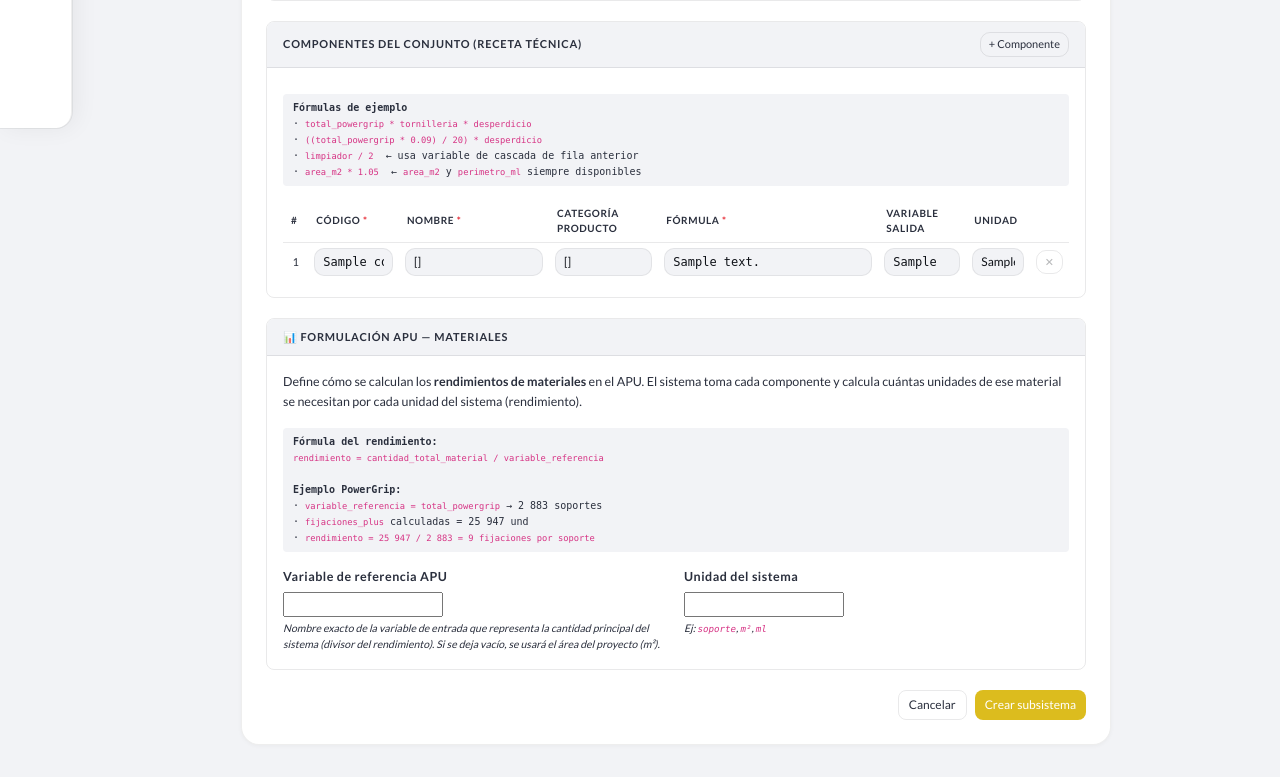
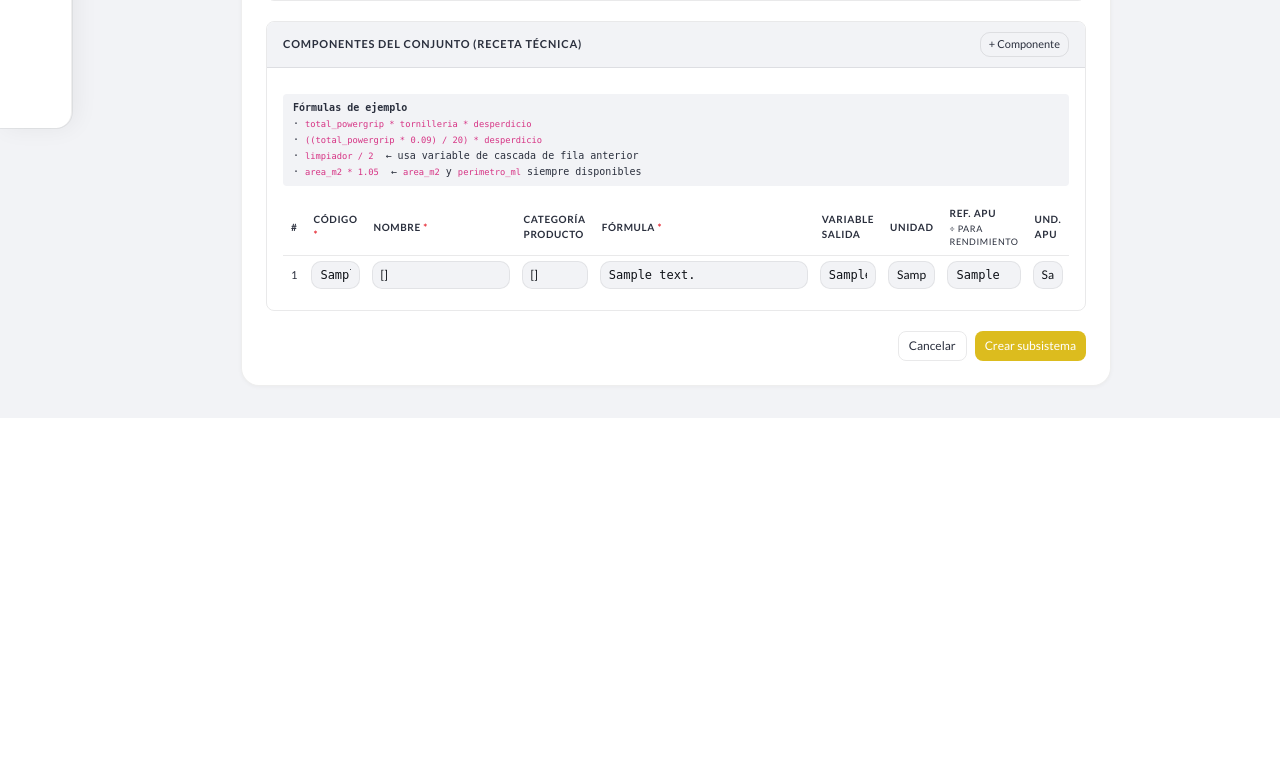
Before and after one commit to desauto-Edil/Presupuesto, a Django app: template templates/ingenieria/subsistema_form.html in a window 1280 px wide. Shown: the part 672-1449 px from the top of the page. After the commit the page ends 1090 px from the top, so only its background shows below. Run offline with Django 4.2, Linux system fonts and the light colour scheme; the template is opened without the code that fills it: most values are stand-ins (such as "Sample title", 1, 10 or a date in 2020); form fields are guessed from the names that the template uses.

Commit message:
Apu materiales OK

```diff
--- a/apps/ingenieria/views/__init__.py
+++ b/apps/ingenieria/views/__init__.py
@@ -157,6 +157,8 @@ def _guardar_componentes_variables(subsistema, post):
     comp_formulas    = post.getlist("comp_formula[]")
     comp_v_salidas   = post.getlist("comp_variable_salida[]")
     comp_unidades    = post.getlist("comp_unidad[]")
+    comp_ref_apu     = post.getlist("comp_variable_referencia_apu[]")
+    comp_unidad_apu  = post.getlist("comp_unidad_apu[]")
 
     ComponenteSubsistema.objects.filter(subsistema=subsistema).delete()
     for idx, (codigo, nombre, formula) in enumerate(zip(comp_codigos, comp_nombres, comp_formulas)):
@@ -179,6 +181,8 @@ def _guardar_componentes_variables(subsistema, post):
                 formula_texto=formula,
                 variable_salida=comp_v_salidas[idx].strip() if idx < len(comp_v_salidas) else "",
                 unidad=comp_unidades[idx].strip() if idx < len(comp_unidades) else "",
+                variable_referencia_apu=comp_ref_apu[idx].strip() if idx < len(comp_ref_apu) else "",
+                unidad_apu=comp_unidad_apu[idx].strip() if idx < len(comp_unidad_apu) else "",
                 orden=idx + 1,
             )
 
@@ -219,7 +223,7 @@ class SubsistemaUpdateView(UpdateView):
             .select_related("categoria")
             .order_by("orden")
             .values("id", "codigo", "nombre", "categoria_id", "formula_texto",
-                    "variable_salida", "unidad", "orden")
+                    "variable_salida", "unidad", "variable_referencia_apu", "unidad_apu", "orden")
         )
         return ctx
 
--- a/templates/ingenieria/subsistema_form.html
+++ b/templates/ingenieria/subsistema_form.html
@@ -191,6 +191,11 @@
                     <th style="min-width:220px;">Fórmula <span style="color:var(--red)">*</span></th>
                     <th style="width:120px;">Variable salida</th>
                     <th style="width:70px;">Unidad</th>
+                    <th style="width:130px;" title="Variable de entrada que divide el total del componente para calcular el rendimiento APU. Ej: total_powergrip">
+                      Ref. APU
+                      <span style="font-size:9px;font-weight:400;display:block;color:var(--ink-soft);margin-top:1px;">÷ para rendimiento</span>
+                    </th>
+                    <th style="width:70px;">Und. APU</th>
                     <th style="width:36px;"></th>
                   </tr>
                 </thead>
@@ -211,6 +216,8 @@
                     <td><input type="text" name="comp_formula[]" class="form-control form-control-sm" value="{{ c.formula_texto }}" placeholder="total * factor * desperdicio" required style="font-family:monospace;font-size:11px;"></td>
                     <td><input type="text" name="comp_variable_salida[]" class="form-control form-control-sm" value="{{ c.variable_salida }}" placeholder="limpiador" style="font-family:monospace;"></td>
                     <td><input type="text" name="comp_unidad[]" class="form-control form-control-sm" value="{{ c.unidad }}" placeholder="und"></td>
+                    <td><input type="text" name="comp_variable_referencia_apu[]" class="form-control form-control-sm" value="{{ c.variable_referencia_apu }}" placeholder="total_powergrip" style="font-family:monospace;font-size:10.5px;" title="Variable cuyo valor se usa como denominador del rendimiento APU"></td>
+                    <td><input type="text" name="comp_unidad_apu[]" class="form-control form-control-sm" value="{{ c.unidad_apu }}" placeholder="soporte"></td>
                     <td><button type="button" class="btn btn-ghost btn-xs del-row" style="color:rgba(14,17,23,0.3);">✕</button></td>
                   </tr>
                   {% endfor %}
@@ -224,69 +231,6 @@
               </p>
               {% endif %}
 
-            </div>
-          </div>
-
-          {# ── Formulación APU ── #}
-          <div class="sub-section">
-            <div class="sub-section__head">
-              <span class="sub-section__title">📊 Formulación APU — Materiales</span>
-            </div>
-            <div class="sub-section__body">
-              <p style="font-size:12.5px;color:var(--ink-soft);margin-bottom:16px;line-height:1.6;">
-                Define cómo se calculan los <strong>rendimientos de materiales</strong> en el APU.
-                El sistema toma cada componente y calcula cuántas unidades de ese material se necesitan
-                por cada unidad del sistema (rendimiento).
-              </p>
-
-              <div class="hint-code" style="margin-bottom:16px;">
-                <strong>Fórmula del rendimiento:</strong><br>
-                <code>rendimiento = cantidad_total_material / variable_referencia</code><br><br>
-                <strong>Ejemplo PowerGrip:</strong><br>
-                · <code>variable_referencia = total_powergrip</code> → 2 883 soportes<br>
-                · <code>fijaciones_plus</code> calculadas = 25 947 und<br>
-                · <code>rendimiento = 25 947 / 2 883 = 9 fijaciones por soporte</code>
-              </div>
-
-              <div class="row g-3">
-                <div class="col-md-6">
-                  <label class="form-label" style="font-size:12.5px;font-weight:600;">
-                    Variable de referencia APU
-                  </label>
-                  {{ form.variable_referencia_apu }}
-                  <div class="formula-help">
-                    Nombre exacto de la variable de entrada que representa la cantidad principal
-                    del sistema (divisor del rendimiento).
-                    Si se deja vacío, se usará el área del proyecto (m²).
-                  </div>
-                  {% if form.variable_referencia_apu.errors %}
-                  <div class="text-danger" style="font-size:11.5px;margin-top:4px;">{{ form.variable_referencia_apu.errors.0 }}</div>
-                  {% endif %}
-                </div>
-                <div class="col-md-3">
-                  <label class="form-label" style="font-size:12.5px;font-weight:600;">
-                    Unidad del sistema
-                  </label>
-                  {{ form.unidad_apu }}
-                  <div class="formula-help">Ej: <code>soporte</code>, <code>m²</code>, <code>ml</code></div>
-                  {% if form.unidad_apu.errors %}
-                  <div class="text-danger" style="font-size:11.5px;margin-top:4px;">{{ form.unidad_apu.errors.0 }}</div>
-                  {% endif %}
-                </div>
-              </div>
-
-              {% if form.instance.pk and form.instance.variable_referencia_apu %}
-              <div class="hint-code" style="margin-top:14px;background:rgba(34,197,94,0.08);border-color:rgba(34,197,94,0.25);">
-                <strong>Configuración actual:</strong><br>
-                Referencia: <code>{{ form.instance.variable_referencia_apu }}</code>
-                ({{ form.instance.unidad_apu|default:"und" }})<br>
-                Rendimiento de cada componente = <code>cantidad_componente / {{ form.instance.variable_referencia_apu }}</code>
-              </div>
-              {% elif form.instance.pk %}
-              <div class="hint-code" style="margin-top:14px;background:rgba(251,191,36,0.08);border-color:rgba(251,191,36,0.3);">
-                ⚠️ Sin variable de referencia configurada — el APU usará el <strong>área del proyecto (m²)</strong> como denominador.
-              </div>
-              {% endif %}
             </div>
           </div>
 
@@ -363,6 +307,8 @@
       <td><input type="text" name="comp_formula[]" class="form-control form-control-sm" placeholder="variable_a * variable_b" required style="font-family:monospace;font-size:11px;"></td>
       <td><input type="text" name="comp_variable_salida[]" class="form-control form-control-sm" placeholder="nombre_salida" style="font-family:monospace;"></td>
       <td><input type="text" name="comp_unidad[]" class="form-control form-control-sm" placeholder="und"></td>
+      <td><input type="text" name="comp_variable_referencia_apu[]" class="form-control form-control-sm" placeholder="total_powergrip" style="font-family:monospace;font-size:10.5px;" title="Variable denominador del rendimiento APU"></td>
+      <td><input type="text" name="comp_unidad_apu[]" class="form-control form-control-sm" placeholder="soporte"></td>
       <td><button type="button" class="btn btn-ghost btn-xs del-row" style="color:rgba(14,17,23,0.3);">✕</button></td>
     `;
     tbody.appendChild(tr);
```
Also changed, not shown: apps/ingenieria/models/sistemas.py (+15 -0 lines), apps/presupuestos/models/apu.py (+11 -6 lines), apps/presupuestos/services/apu_service.py (+46 -4 lines), start_server.py (added, +13 -0 lines), templates/presupuestos/apu_detail.html (+30 -30 lines), templates/presupuestos/configapu_form.html (+35 -20 lines), .claude/launch.json, apps/ingenieria/migrations/0004_componente_apu_campos.py (added), 1 other file.
